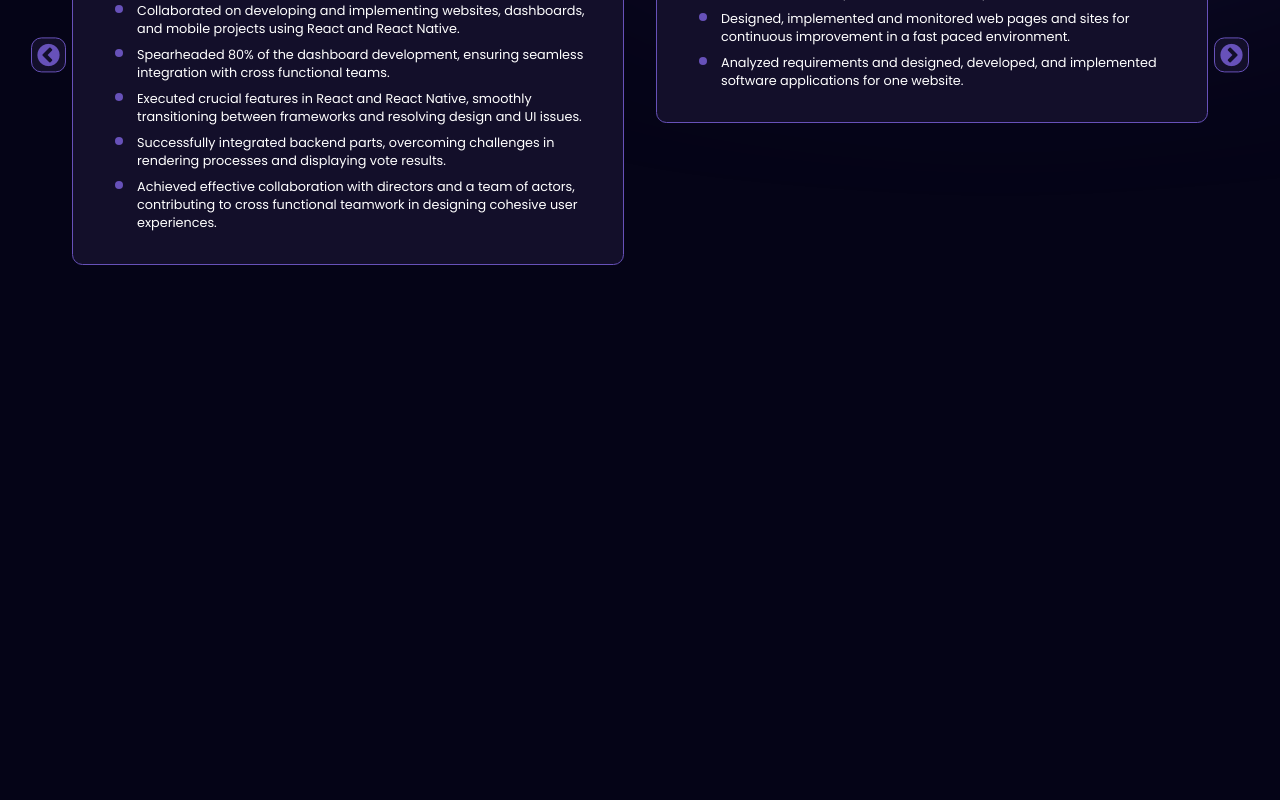
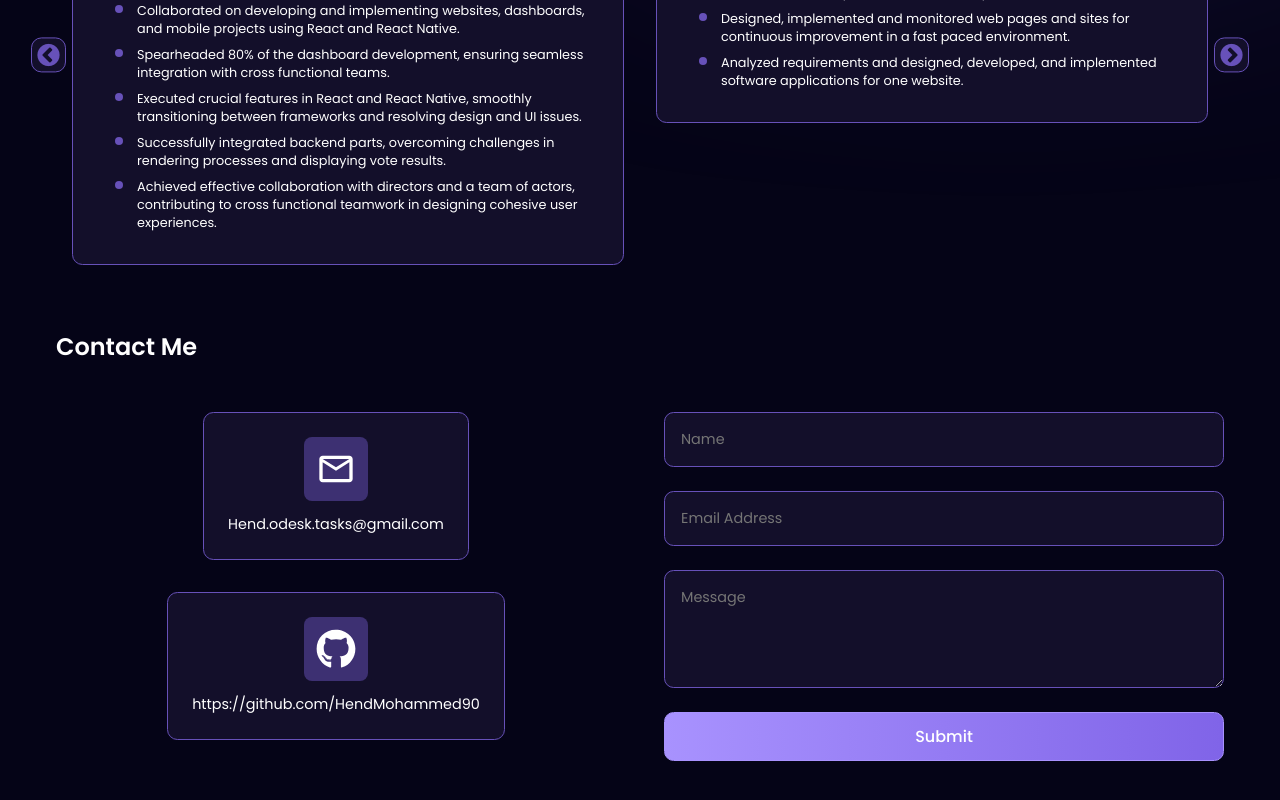
Before and after one commit to HendMohammed90/Portfolio, a React (Create React App) app: page / in a window 1280 px wide. Shown: the part 1736-2536 px from the top of the page. Before the commit the page ends 2065 px from the top, so only its background shows below. Built offline with nearby package versions, Linux system fonts and the light colour scheme.

Commit message:
add contact part'

```diff
--- a/src/App.jsx
+++ b/src/App.jsx
@@ -4,6 +4,8 @@ import { Navbar } from './components/Navbar/Navbar';
 import Hero from './components/Hero/Hero';
 import Skills from './components/Skills/Skills';
 import Experience from './components/WorkExperience/Experience';
+import Contact from './components/Contact/Contact';
+import Footer from './components/Footer/Footer';
 
 const App = () => {
   return (
@@ -13,7 +15,9 @@ const App = () => {
       <Hero />
       <Skills />
       <Experience />
+      <Contact />
     </div>
+    <Footer />
     </div>
 
   )
--- /dev/null
+++ b/src/components/Contact/Contact.css
@@ -0,0 +1,26 @@
+.contact-container{
+    margin: 4rem 0;
+    position: relative;
+}
+
+.contact-container h5{
+    font-size: 1.5rem;
+    font-weight: 600;
+    margin-bottom: 3rem;
+}
+
+.contact-content{
+    display: flex;
+    gap: 3rem;
+}
+
+@media(max-width: 768px){
+    .contact-content{
+        flex-direction: column-reverse;
+    }
+
+    .contact-container h5{
+        font-size: 1.3rem;
+        margin-bottom: 2rem;
+    }
+}
--- /dev/null
+++ b/src/components/Contact/Contact.jsx
@@ -0,0 +1,30 @@
+import React from 'react'
+import "./Contact.css";
+import ContactInfoCard from './ContactInfoCard/ContactInfoCard';
+import ContactForm from './ContactForm/ContactForm';
+
+
+const Contact = () => {
+  return (
+    <section className='contact-container'>
+      <h5>Contact Me</h5>
+      <div  className="contact-content">
+        <div style={{flex: 1}}>
+            <ContactInfoCard
+            type="MdOutlineEmail"
+            text="Hend.odesk.tasks@gmail.com"
+            />
+            <ContactInfoCard
+            type="FaGithub"
+            text="https://github.com/HendMohammed90"
+            />
+        </div>
+        <div style={{flex: 1}}>
+            <ContactForm/>
+        </div>
+      </div>
+    </section>
+  )
+}
+
+export default Contact
--- /dev/null
+++ b/src/components/Contact/ContactForm/ContactForm.css
@@ -0,0 +1,57 @@
+.contact-form-content{
+    width: 100%;
+}
+
+form{
+    display: flex;
+    flex-direction: column;
+    grid-gap: 1.5rem;
+}
+
+form input,
+form textarea{
+    flex: 1;
+    width: 100%;
+    font-size:0.9rem;
+    color: #fff;
+    background: #130f2a;
+    border-radius: 0.6rem;
+    border: 1.5px solid #6751b9;
+    padding: 1rem;
+}
+
+form button{
+    font-size: 1rem;
+    font-weight: 500;
+    color: #fff;
+    border: 1.5px solid #a892fe;
+    border-radius: 0.6rem;
+    background: linear-gradient(90deg, #a892fe 0% ,#8064e8 100%);
+    padding: 0.7rem;
+    transition: all 0.3s ease;
+    cursor: pointer;
+}
+
+form button:hover{
+    color: #a892fe;
+    background: transparent;
+}
+
+@media (max-width:450px){
+    .name-container{
+        flex-direction: column;
+        align-items: flex-start;
+    }
+
+    form input,
+    form textarea{
+        padding: 0.7rem;
+        border-radius: 0.3rem;
+    }
+
+    form button{
+        font-size: 0.9rem;
+        padding: 0.7rem;
+        border-radius: 0.3rem;
+    }
+}
--- /dev/null
+++ b/src/components/Contact/ContactForm/ContactForm.jsx
@@ -0,0 +1,19 @@
+import React from 'react'
+import "./ContactForm.css"
+
+const ContactForm = () => {
+  return (
+    <div className='contact-form-content'>
+      <form>
+        <div className='name-container'>
+            <input type='text' placeholder='Name' name='name' required/>
+        </div>
+        <input type='email' placeholder='Email Address' name='email'/>
+        <textarea type='text' rows={4} cols={50} placeholder='Message' name='message' />
+        <button type='submit'>Submit</button>
+      </form>
+    </div>
+  )
+}
+
+export default ContactForm
--- /dev/null
+++ b/src/components/Contact/ContactInfoCard/ContactInfoCard.css
@@ -0,0 +1,28 @@
+.contact-details-card{
+    display: flex;
+    flex-direction: column;
+    align-items: center;
+    justify-self: center;
+    background: #130f2a;
+    border-radius: 0.65rem;
+    border: 1.5px solid #6751b9;
+    padding: 1.5rem;
+    margin-bottom: 2rem;
+}
+
+.contact-details-card .icon{
+    width: 4rem;
+    height: 4rem;
+    display: flex;
+    align-items: center;
+    justify-content: center;
+    border-radius: 0.5rem;
+    background: #3d3072;
+    margin-bottom: 0.8rem;
+    padding: 0.3rem;
+}
+
+.contact-details-card p{
+    font-size: 0.9rem;
+    font-weight: 400;
+}
--- /dev/null
+++ b/src/components/Contact/ContactInfoCard/ContactInfoCard.jsx
@@ -0,0 +1,19 @@
+import React from 'react'
+import "./ContactInfoCard.css";
+import { MdOutlineEmail } from "react-icons/md";
+import { FaGithub } from "react-icons/fa";
+
+const ContactInfoCard = ({text ,type}) => {
+ const iconType = ["MdOutlineEmail","FaGithub"];
+  return (
+    <div className='contact-details-card'>
+        <div className='icon'>
+        {type === iconType[0] && (<MdOutlineEmail size={40}/>)}
+        {type === iconType[1] && (<FaGithub size={40}/>)}
+        </div>
+      <p>{text}</p>
+    </div>
+  )
+}
+
+export default ContactInfoCard
```
